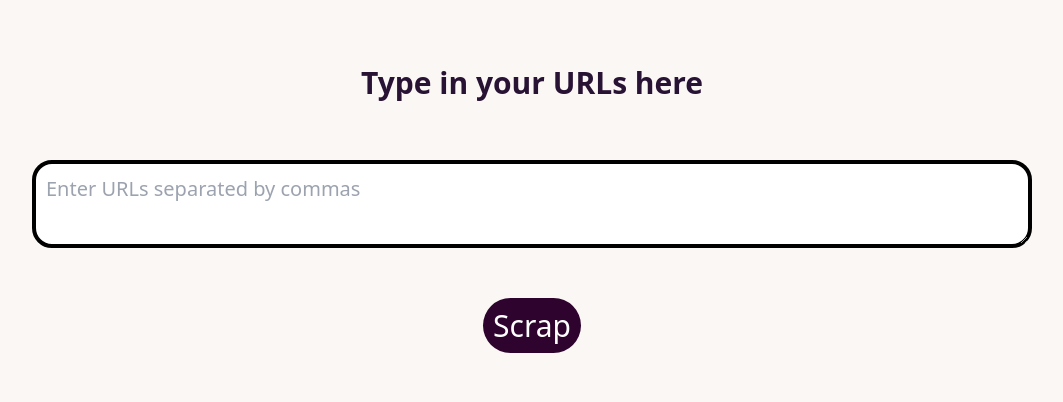
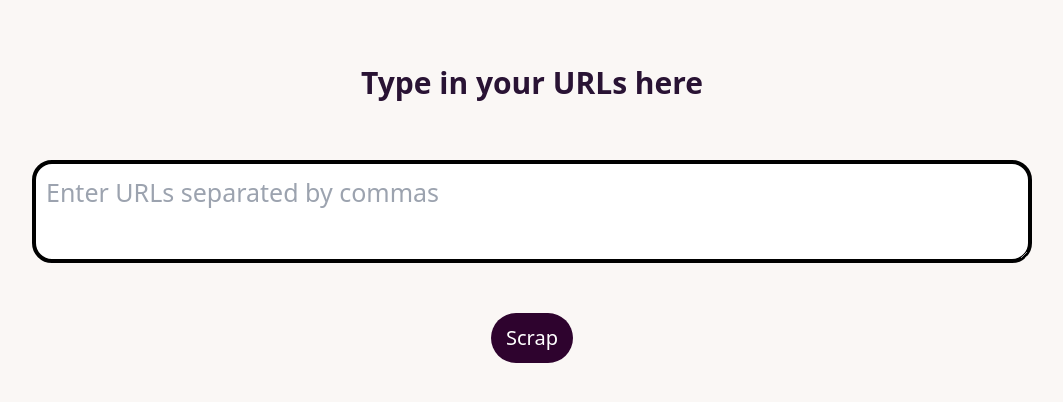
Before and after one commit to ADORSYS-GIS/report-sscrap, a Flask app: page /input in a window 1280 px wide. Shown: the part 68-470 px from the top of the page, without its empty margins (108-1171 px from the left). Run offline with Flask 3, Linux system fonts and the light colour scheme; some libraries are stand-ins or nearby versions.

Commit message:
input-field-that-can-accept-multiple-URLs.

```diff
--- a/static/css/style.css
+++ b/static/css/style.css
@@ -32,7 +32,7 @@
 .input-group textarea {
     width: 1000px;
     padding: 10px;
-    font-size: 20px;
+    font-size: 25px;
     border-radius: 20px;
     margin-top: 50px;
     border: 4px solid #000;
@@ -42,7 +42,8 @@
     margin-top: 50px;
     align-self: center;
     background-color: #2e032e;
-    padding: 5px 10px;
+    font-size: 20px;
+    padding: 10px 15px;
     color: white;
     border: none;
     border-radius: 50px;
```
